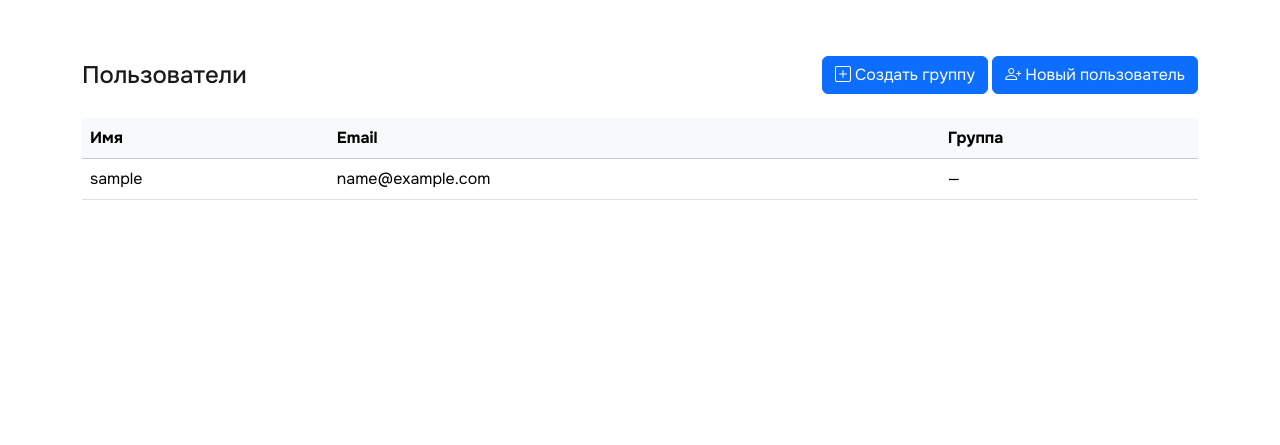
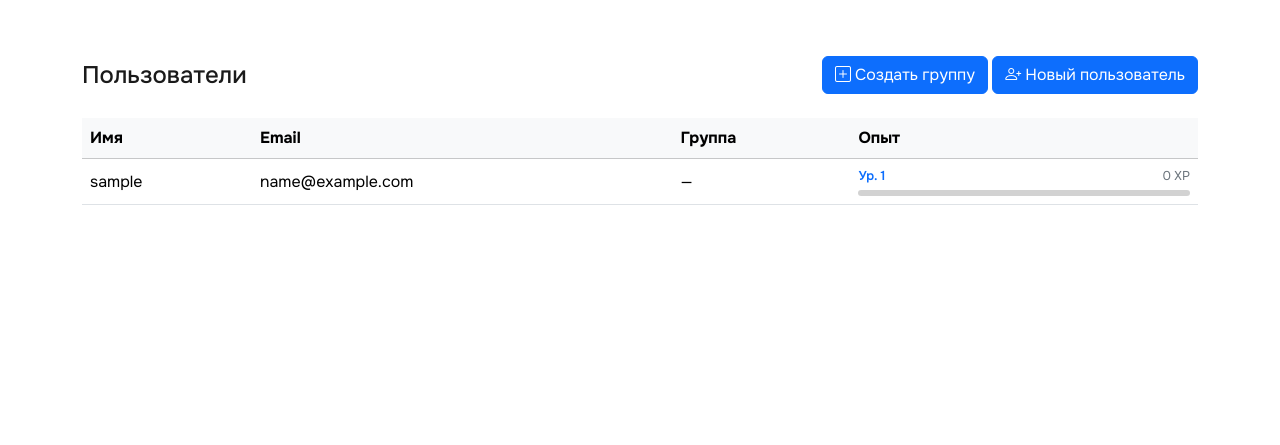
Before and after one commit to W1z4RdWP/gazprom-lc-develop, a Django app: page /users/user_management/ in a window 1280 px wide. Shown: the part 119-564 px from the top of the page. Run offline with Django 5.2, Linux system fonts and the light colour scheme; the visitor is signed in with stand-in values (Sample User, id 1); data comes from the database, SQL or seed files in the repository; data that the repository does not hold is empty; parts of the project's set-up code (start-up, migrations or seed data) failed here and were passed over; some libraries are stand-ins or nearby versions.

Commit message:
Доработан вывод прогресса в списке пользователей

```diff
--- a/myproject/users/templates/users/user_management.html
+++ b/myproject/users/templates/users/user_management.html
@@ -33,6 +33,12 @@
             background: var(--bs-secondary-bg, #e9ecef);
         }
         #user-context-menu button i { margin-right: 8px; }
+        .exp-cell { min-width: 140px; }
+        .exp-cell .exp-head { font-size: 0.8rem; margin-bottom: 4px; display: flex; justify-content: space-between; gap: 6px; }
+        .exp-cell .exp-level { font-weight: 600; color: var(--bs-primary); }
+        .exp-cell .exp-value { color: var(--bs-secondary); }
+        .exp-cell .exp-bar { height: 6px; background: var(--bs-border-color-translucent, #dee2e6); border-radius: 3px; overflow: hidden; }
+        .exp-cell .exp-fill { height: 100%; background: var(--bs-primary); border-radius: 3px; transition: width 0.2s ease; }
     </style>
 {% endblock %}
 {% block content %}
@@ -55,6 +61,7 @@
                         <th>Имя</th>
                         <th>Email</th>
                         <th>Группа</th>
+                        <th>Опыт</th>
                     </tr>
                 </thead>
                 <tbody>
@@ -63,10 +70,19 @@
                         <td>{{ user.username }}</td>
                         <td>{{ user.email|default:"—" }}</td>
                         <td>{% for group in user.groups.all %}{{ group.name }}{% if not forloop.last %}, {% endif %}{% empty %}—{% endfor %}</td>
+                        <td class="exp-cell">
+                            <div class="exp-head">
+                                <span class="exp-level">Ур. {{ user.exp_level|default:1 }}</span>
+                                <span class="exp-value">{{ user.exp|default:0 }} XP</span>
+                            </div>
+                            <div class="exp-bar">
+                                <div class="exp-fill" style="width: {{ user.exp_progress|default:0 }}%;"></div>
+                            </div>
+                        </td>
                     </tr>
                     {% empty %}
                     <tr>
-                        <td colspan="3" class="text-muted text-center py-4">Пользователей пока нет</td>
+                        <td colspan="4" class="text-muted text-center py-4">Пользователей пока нет</td>
                     </tr>
                     {% endfor %}
                 </tbody>
--- a/myproject/users/views.py
+++ b/myproject/users/views.py
@@ -372,7 +372,13 @@ class UserManagementView(LoginRequiredMixin, UserPassesTestMixin, TemplateView):
 
     def get_context_data(self, **kwargs):
         context = super().get_context_data(**kwargs)
-        context['users'] = User.objects.prefetch_related('groups').all()
+        users = list(User.objects.prefetch_related('groups').all())
+        for u in users:
+            stats = _get_user_learning_stats(u)
+            u.exp = stats['exp']
+            u.exp_level = stats['level']
+            u.exp_progress = stats['progress']
+        context['users'] = users
         return context
 
 
```
